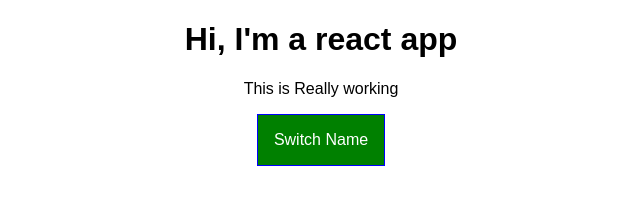
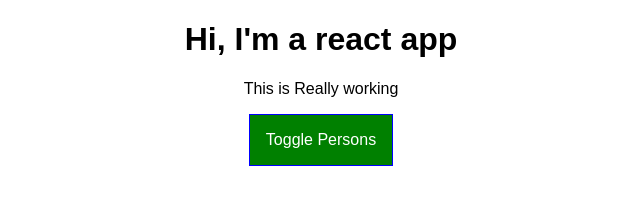
Before and after one commit to beisong/react-complete-guide, a React app: page / in a window 1280 px wide. Shown: the top 216 px of the page, without its empty margins (319-959 px from the left). Built offline with nearby package versions, Linux system fonts and the light colour scheme.

Commit message:
7.3 Splitting app into component

```diff
--- /dev/null
+++ b/src/components/Cockpit/Cockpit.css
@@ -0,0 +1,31 @@
+.red{
+    color:red;
+}
+
+.bold{
+    font-weight: bold;
+}
+
+.Cockpit button{
+    border:1px solid blue;
+    color:white;
+    padding:16px;
+    background-color: green;
+    font:inherit;
+    cursor:pointer;
+}
+
+
+.Cockpit button:hover{
+    background-color: lightgreen;
+    color:black;
+}
+
+.Cockpit button.Red{
+    background-color: red;
+}
+
+.Cockpit button.Red:hover{
+    background-color: salmon;
+    color:black;
+}
--- a/src/components/Cockpit/Cockpit.js
+++ b/src/components/Cockpit/Cockpit.js
@@ -0,0 +1,32 @@
+import React from 'react'
+import classes from "./Cockpit.css";
+
+
+const cockpit =(props) => {
+  const assignedclasses = [];  // join to "red bold"
+
+  let btnClass = '';
+  if(props.showPersons){
+    btnClass = classes.Red;
+  }
+
+  if(props.persons.length <=2){
+    assignedclasses.push(classes.red);
+  }
+  if(props .persons.length<=1){
+    assignedclasses.push(classes.bold);
+  }
+
+  return (
+    <div className = {classes.Cockpit}>
+      <h1>Hi, I'm a react app</h1>
+      <p className={assignedclasses.join(' ')}>This is Really working</p>
+      <button className={btnClass}
+              onClick={props.clicked}>
+        Toggle Persons
+      </button>
+    </div>
+  );
+};
+
+export default cockpit;
--- a/src/components/Persons/Persons.js
+++ b/src/components/Persons/Persons.js
@@ -0,0 +1,19 @@
+// Functional components
+
+import React from 'react';
+import Person from "./Person/Person";
+
+const persons = (props) => props.persons.map((person, index) => {
+  return <Person
+    click={() => props.clicked(index)}
+    name={person.name}
+    age={person.age}
+    key={person.id}
+    changed={(event) => props.changed(event, person.id)}
+  />
+});
+
+
+
+
+export default persons;
--- a/src/containers/App.js
+++ b/src/containers/App.js
@@ -1,6 +1,7 @@
 import React, { Component } from 'react';
 import classes from './App.css';
-import Person from '../components/Persons/Person/Person';
+import Persons from '../components/Persons/Persons';
+import Cockpit from '../components/Cockpit/Cockpit'
 
 class App extends Component {
   state = {
@@ -42,46 +43,26 @@
 
   render() {
     let persons = null;
-    let btnClass = '';
 
     if (this.state.showPerson) {
       persons = (
-        <div>
-          {this.state.persons.map((person, index) => {
-            return (
-              <Person
-                name={person.name}
-                age={person.age}
-                key={person.id}
-                click={() => this.deletePersonHandler(index)}
-                changed={(event) => this.nameChangeHandler(event, person.id)}
-              />
-            )
-          })
-          }
-        </div>
+          <Persons
+            persons ={this.state.persons}
+            clicked = {this.deletePersonHandler}
+            changed = {this.nameChangeHandler}
+          />
       );
-
-      btnClass = classes.Red;
     }
 
-    let assignedclasses = [];  // join to "red bold"
-    if(this.state.persons.length <=2){
-      assignedclasses.push(classes.red);
-    }
-    if(this.state.persons.length<=1){
-      assignedclasses.push(classes.bold);
-    }
 
     return (
         <div className={classes.App}>
-          <h1>Hi, I'm a react app</h1>
-          <p className={assignedclasses.join(' ')}>This is Really working</p>
-          <button className={btnClass}
-            // onClick={this.switchNameHandler.bind(this, 'Max Switch')}
-            onClick={this.togglePersonHandler}>
-            Switch Name
-          </button>
+          <Cockpit
+            showPerson = {this.state.showPersons}
+            persons = {this.state.persons}
+            clicked = {this.togglePersonHandler}
+          >
+          </Cockpit>
           {persons}
         </div>
     );
```
